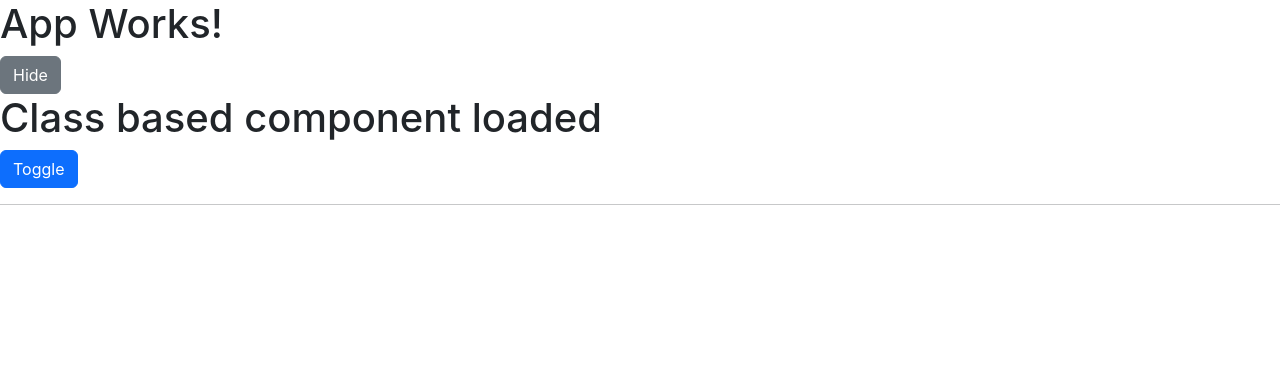
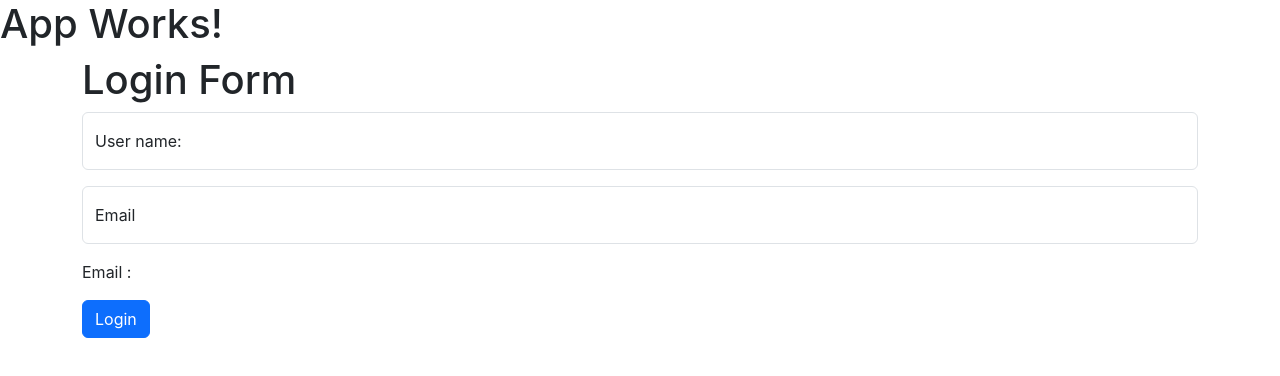
Before and after one commit to synergy2411/jun-24-react, a React (Create React App) app: page / in a window 1280 px wide. Shown: the top 376 px of the page. Built offline with nearby package versions, Linux system fonts and the light colour scheme.

Commit message:
uncontrolled element added

```diff
--- a/src/App.jsx
+++ b/src/App.jsx
@@ -1,19 +1,23 @@
 import { useState } from "react";
 import ClassBased from "./Components/Playground/ClassBased";
+import UserLogin from "./Components/Playground/UserLogin";
 
 function App() {
-  const [show, setShow] = useState(true);
+  // const [show, setShow] = useState(true);
 
   return (
     <div>
       <h1>App Works!</h1>
-      <button onClick={() => setShow(!show)} className="btn btn-secondary">
+
+      <UserLogin />
+
+      {/* <button onClick={() => setShow(!show)} className="btn btn-secondary">
         {show ? "Hide" : "Show"}
-      </button>
+      </button> */}
       {/* <Expenses /> */}
       {/* {show && <ClassBased />} */}
 
-      <ClassBased value="Component A" />
+      {/* <ClassBased value="Component A" /> */}
 
       {/* <hr />
       <ClassBased value="Component B" /> */}
--- /dev/null
+++ b/src/Components/Playground/UserLogin.jsx
@@ -0,0 +1,97 @@
+import { useRef, useState } from "react";
+import classes from "./UserLogin.module.css";
+
+function UserLogin() {
+  const emailInputRef = useRef();
+  //   const [enteredUsername, setEnteredUsername] = useState("");
+  //     const [usernameIsBlurred, setUsernameIsBlurred] = useState(false);
+
+  const [username, setUsername] = useState({
+    value: "",
+    isBlurred: false,
+  });
+
+  let usernameIsInvalid = username.isBlurred && username.value.trim() === "";
+
+  const submitHandler = (event) => {
+    event.preventDefault();
+    console.log("Email : ", emailInputRef.current.value);
+    console.log("Username : ", username.value);
+  };
+
+  const usernameInputHandler = (identifier, val) => {
+    setUsername((prevState) => {
+      return {
+        ...prevState,
+        [identifier]: val,
+      };
+    });
+  };
+
+  return (
+    <div className="container">
+      <h1>Login Form</h1>
+      <form onSubmit={submitHandler}>
+        {/* Controlled - Username */}
+        <div className="form-floating mb-3">
+          <input
+            type="text"
+            className={`form-control ${
+              usernameIsInvalid ? classes["invalid"] : ""
+            }`}
+            name="username"
+            id="username"
+            placeholder=""
+            value={username.value}
+            onChange={(event) =>
+              usernameInputHandler("value", event.target.value)
+            }
+            onBlur={() => usernameInputHandler("isBlurred", true)}
+          />
+          <label htmlFor="username">User name:</label>
+        </div>
+
+        {usernameIsInvalid && (
+          <p className="alert alert-danger">Username is invalid</p>
+        )}
+
+        {/* Uncontrolled - Email*/}
+        <div className="form-floating mb-3">
+          <input
+            type="email"
+            className="form-control"
+            name="email"
+            id="email"
+            placeholder=""
+            ref={emailInputRef}
+          />
+          <label htmlFor="email">Email</label>
+        </div>
+
+        <p>Email : {emailInputRef.current && emailInputRef.current.value}</p>
+
+        <button
+          type="submit"
+          className="btn btn-primary"
+          disabled={usernameIsInvalid}
+        >
+          Login
+        </button>
+      </form>
+    </div>
+  );
+}
+
+export default UserLogin;
+
+// let userA = {
+//   email: "a@test",
+//   company: "Synechron",
+// };
+
+// let userB = {
+//     ...userA,
+//     email : "b@test"
+// }
+
+// console.log(userB);     // { email : "b2test", company : "Synechron" }
--- /dev/null
+++ b/src/Components/Playground/UserLogin.module.css
@@ -0,0 +1,3 @@
+.invalid {
+  border-bottom: 5px solid red;
+}
```
